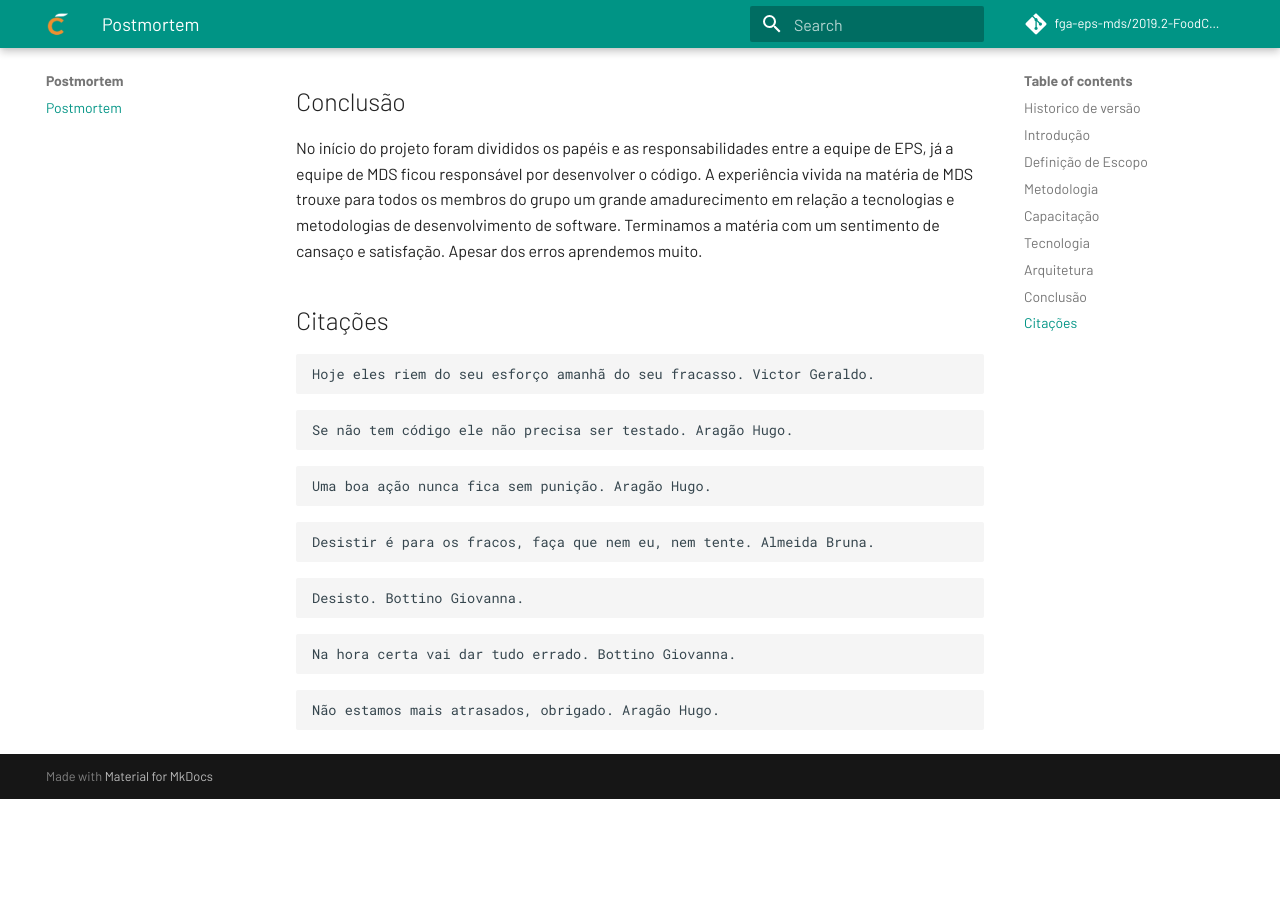
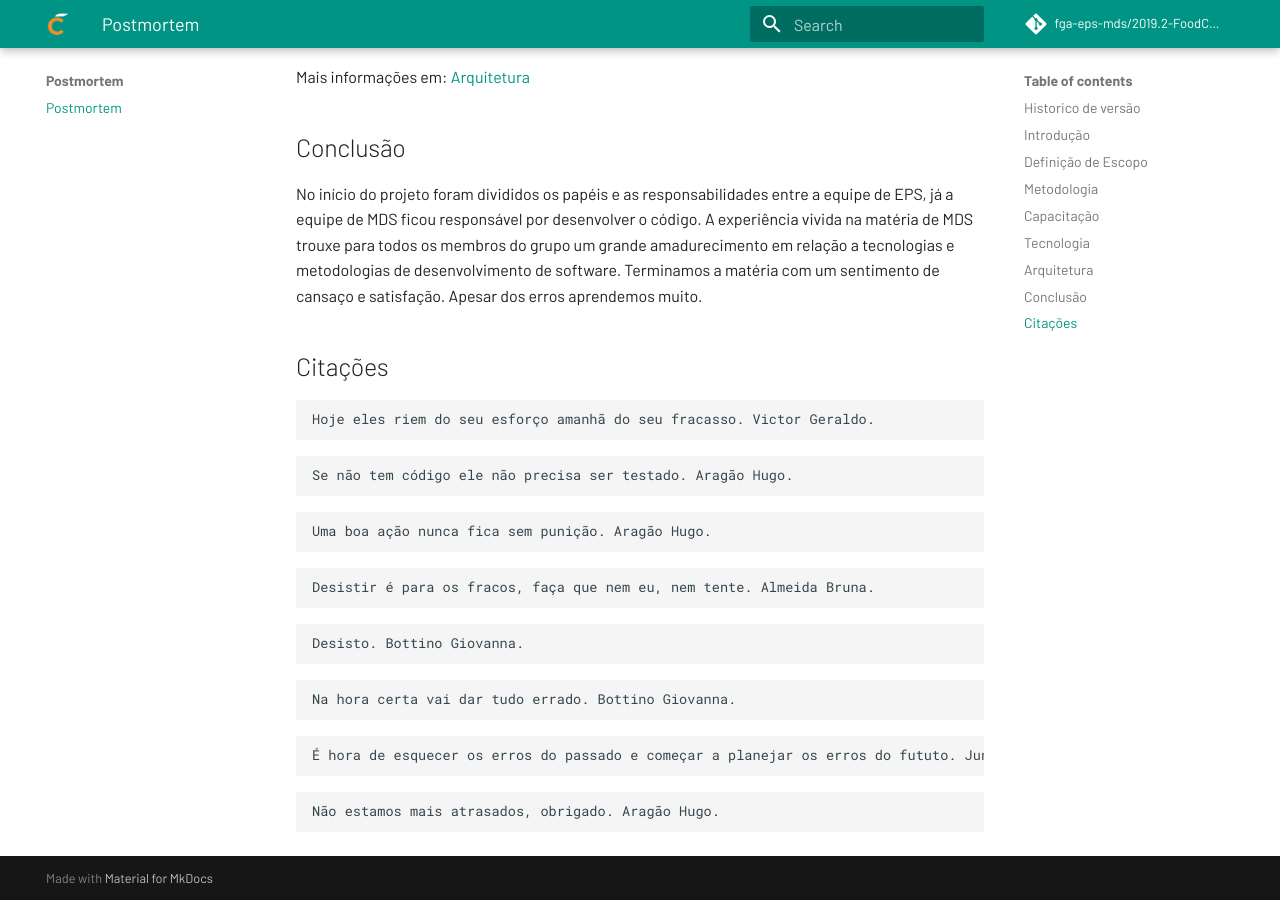
Before and after one commit to fga-eps-mds/2019.2-FoodCare, an MkDocs documentation site: the page built from docs/projeto/post-mortem.md, in a window 1280 px wide and 900 px high, scrolled down 2069 px. Built offline with MkDocs 1.6.1 and Material for MkDocs 9.7.7, drawn with Linux system fonts in a browser that asks for light colours; comment, search, counter and statistics services are not loaded; before the commit the page ends 2868 px from its top, so only the background shows below that; some of the changed text lies outside the part shown.

Commit message:
Refatora post-mortem

````diff
--- a/docs/projeto/post-mortem.md
+++ b/docs/projeto/post-mortem.md
@@ -79,5 +80,9 @@ Na hora certa vai dar tudo errado. Bottino Giovanna.
 ```
 
 ```
+É hora de esquecer os erros do passado e começar a planejar os erros do fututo. Junqueira Rafaella.
+```
+
+```
 Não estamos mais atrasados, obrigado. Aragão Hugo.
 ```
````
Also changed, not shown: other parts of docs/projeto/post-mortem.md (+1 -0 lines).
